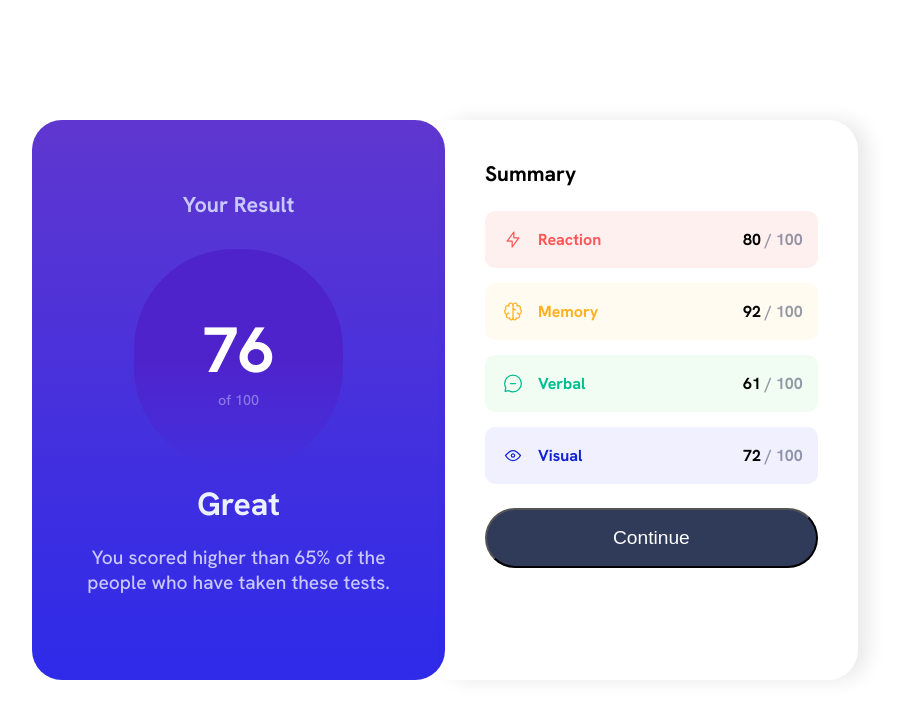
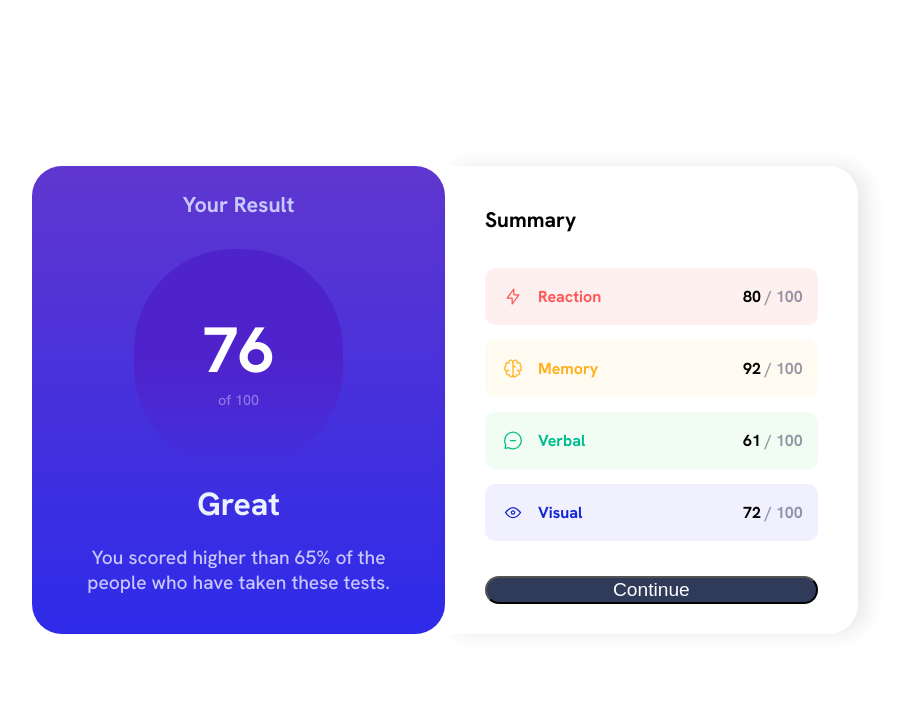
Before and after one commit to quijotex/Second-FrontendMentor-challenge, a plain HTML site: page index.html in a window 1536 px wide. Shown: the whole page, without its empty margins (313-1210 px from the left). Drawn offline with Linux system fonts and the light colour scheme.

Commit message:
Adding changes

```diff
--- a/assets/style/style.css
+++ b/assets/style/style.css
@@ -183,7 +183,7 @@ body {
         font-size: 1.2rem;
     }
 }
-@media screen and (min-width: 1440px) {
+@media screen and (min-width: 1400px) {
     .section1 {
         height: 70%;
         width: 30%;
@@ -206,3 +206,18 @@ body {
         margin-bottom: 30px;
     }
 }
+@media screen and (min-width: 1440px) {
+    .section1 {
+        height: 58.5%;
+    }
+    .section1__div2 {
+        border-radius: 100px;
+        padding: 59px 69px;
+    }
+    .section2 {
+        padding: 40px ;
+        height: 58.5%;
+        width: 30%;
+        gap: 35px;
+    }
+}
```
